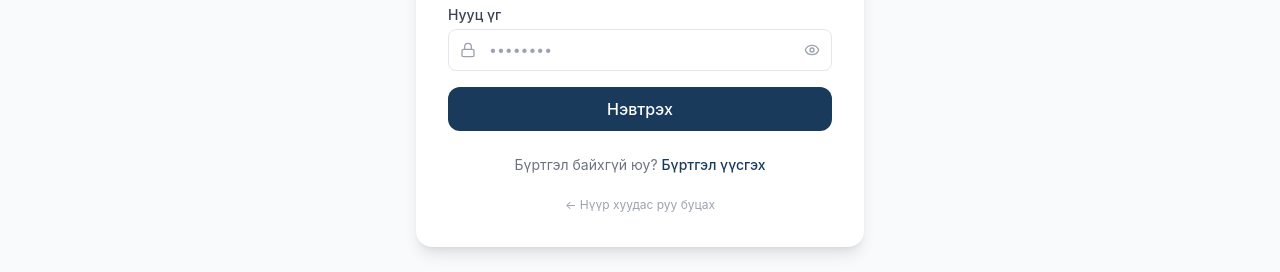
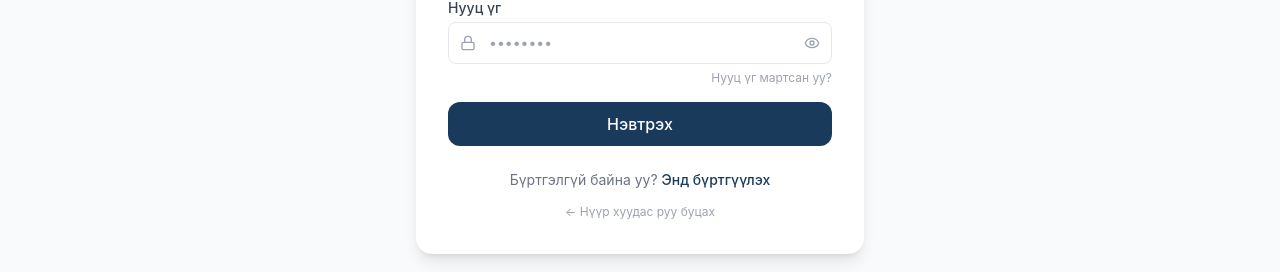
Before and after one commit to burteujin1997-maker/Edufind, a Next.js app: page /dashboard in a window 1280 px wide. Shown: the part 464-736 px from the top of the page. Built offline with nearby package versions, Linux system fonts and the light colour scheme; no server answers.

Commit message:
Remove signup, add forgot password to dashboard login

```diff
--- a/app/dashboard/page.tsx
+++ b/app/dashboard/page.tsx
@@ -11,8 +11,8 @@ export default function DashboardLoginPage() {
   const [showPassword, setShowPassword] = useState(false)
   const [loading, setLoading] = useState(false)
   const [error, setError] = useState('')
-  const [isSignUp, setIsSignUp] = useState(false)
   const [message, setMessage] = useState('')
+  const [forgotMode, setForgotMode] = useState(false)
 
   const handleLogin = async () => {
     if (!email || !password) {
@@ -30,7 +30,6 @@ export default function DashboardLoginPage() {
       return
     }
 
-    // Байгууллагатай холбоотой эсэхийг шалгах
     const { data: schoolUser } = await supabase
       .from('school_users')
       .select('school_id, schools(slug)')
@@ -47,25 +46,23 @@ export default function DashboardLoginPage() {
     }
   }
 
-  const handleSignUp = async () => {
-    if (!email || !password) {
-      setError('Имэйл болон нууц үгээ оруулна уу!')
-      return
-    }
-    if (password.length < 6) {
-      setError('Нууц үг хамгийн багадаа 6 тэмдэгт байх ёстой!')
+  const handleForgotPassword = async () => {
+    if (!email) {
+      setError('Имэйл хаягаа оруулна уу!')
       return
     }
     setLoading(true)
     setError('')
 
-    const { error } = await supabase.auth.signUp({ email, password })
+    const { error } = await supabase.auth.resetPasswordForEmail(email, {
+      redirectTo: `${window.location.origin}/dashboard/reset`,
+    })
 
     setLoading(false)
     if (error) {
-      setError('Бүртгэл үүсгэхэд алдаа гарлаа: ' + error.message)
+      setError('Алдаа гарлаа: ' + error.message)
     } else {
-      setMessage('Имэйл хаяг руу баталгаажуулах линк илгээлээ. Имэйлээ шалгаарай!')
+      setMessage('Нууц үг сэргээх линк имэйл рүү илгээлээ. Имэйлээ шалгаарай!')
     }
   }
 
@@ -83,10 +80,10 @@ export default function DashboardLoginPage() {
             <span className="text-2xl font-bold text-[#1ea572]">.mn</span>
           </div>
           <h1 className="text-xl font-bold text-gray-900 mt-3">
-            {isSignUp ? 'Бүртгэл үүсгэх' : 'Байгууллагын нэвтрэх'}
+            {forgotMode ? 'Нууц үг сэргээх' : 'Байгууллагын нэвтрэх'}
           </h1>
           <p className="text-sm text-gray-500 mt-1">
-            {isSignUp ? 'Шинэ бүртгэл үүсгэнэ үү' : 'Өөрийн байгууллагын dashboard руу нэвтрэх'}
+            {forgotMode ? 'Имэйл рүү сэргээх линк илгээнэ' : 'Өөрийн байгууллагын dashboard руу нэвтрэх'}
           </p>
         </div>
 
@@ -106,6 +103,7 @@ export default function DashboardLoginPage() {
             </div>
           </div>
 
+          {!forgotMode && (
             <div>
               <label className="block text-sm font-medium text-gray-700 mb-1">Нууц үг</label>
               <div className="relative">
@@ -114,7 +112,7 @@ export default function DashboardLoginPage() {
                   type={showPassword ? 'text' : 'password'}
                   value={password}
                   onChange={(e) => setPassword(e.target.value)}
-                onKeyDown={(e) => e.key === 'Enter' && (isSignUp ? handleSignUp() : handleLogin())}
+                  onKeyDown={(e) => e.key === 'Enter' && handleLogin()}
                   placeholder="••••••••"
                   className="w-full border border-gray-200 rounded-lg pl-10 pr-10 py-2.5 text-sm focus:outline-none focus:ring-2 focus:ring-[#1a3a5c]/30"
                 />
@@ -126,7 +124,15 @@ export default function DashboardLoginPage() {
                   {showPassword ? <EyeOff className="h-4 w-4" /> : <Eye className="h-4 w-4" />}
                 </button>
               </div>
+              <button
+                type="button"
+                onClick={() => { setForgotMode(true); setError(''); setMessage('') }}
+                className="text-xs text-gray-400 hover:text-[#1a3a5c] mt-1.5 block text-right w-full transition-colors"
+              >
+                Нууц үг мартсан уу?
+              </button>
             </div>
+          )}
 
           {error && (
             <div className="bg-red-50 border border-red-200 text-red-600 text-sm rounded-lg px-4 py-3">
@@ -141,39 +147,38 @@ export default function DashboardLoginPage() {
           )}
 
           <button
-            onClick={isSignUp ? handleSignUp : handleLogin}
+            onClick={forgotMode ? handleForgotPassword : handleLogin}
             disabled={loading}
             className="w-full bg-[#1a3a5c] hover:bg-[#16324f] disabled:opacity-50 text-white font-medium py-2.5 rounded-xl transition-colors"
           >
-            {loading ? 'Уншиж байна...' : isSignUp ? 'Бүртгэл үүсгэх' : 'Нэвтрэх'}
+            {loading ? 'Уншиж байна...' : forgotMode ? 'Линк илгээх' : 'Нэвтрэх'}
           </button>
         </div>
 
-        {/* Switch */}
-        <div className="mt-6 text-center text-sm text-gray-500">
-          {isSignUp ? (
-            <>
-              Аль хэдийн бүртгэлтэй юу?{' '}
-              <button onClick={() => { setIsSignUp(false); setError(''); setMessage('') }} className="text-[#1a3a5c] font-medium hover:underline">
-                Нэвтрэх
+        {/* Footer */}
+        <div className="mt-6 text-center space-y-2">
+          {forgotMode ? (
+            <button
+              onClick={() => { setForgotMode(false); setError(''); setMessage('') }}
+              className="text-sm text-[#1a3a5c] font-medium hover:underline"
+            >
+              ← Нэвтрэх хуудас руу буцах
             </button>
-            </>
           ) : (
-            <>
-              Бүртгэл байхгүй юу?{' '}
-              <button onClick={() => { setIsSignUp(true); setError(''); setMessage('') }} className="text-[#1a3a5c] font-medium hover:underline">
-                Бүртгэл үүсгэх
-              </button>
-            </>
+            <p className="text-sm text-gray-500">
+              Бүртгэлгүй байна уу?{' '}
+              <Link href="/register" className="text-[#1a3a5c] font-medium hover:underline">
+                Энд бүртгүүлэх
+              </Link>
+            </p>
           )}
-        </div>
-
-        <div className="mt-4 text-center">
+          <div>
             <Link href="/" className="text-xs text-gray-400 hover:text-gray-600">
               ← Нүүр хуудас руу буцах
             </Link>
           </div>
         </div>
       </div>
+    </div>
   )
 }
```
Lines whose indentation alone changed are shown as unchanged.
